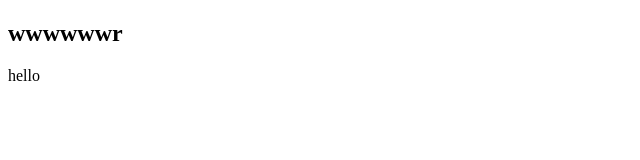
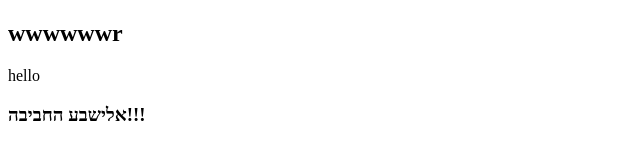
Before and after one commit to rivka-git/my_first_repository, a plain HTML site: page index.html in a window 1280 px wide. Shown: the whole page, without its empty margins (0-640 px from the left). Drawn offline with Linux system fonts and the light colour scheme.

Commit message:
conflict elishvale

```diff
--- a/index.html
+++ b/index.html
@@ -8,6 +8,6 @@
 <body>
     <h2>wwwwwwr</h2>
     <div>hello</div>
-
+    <h3>אלישבע החביבה!!!</h3>
 </body>
 </html>
```
